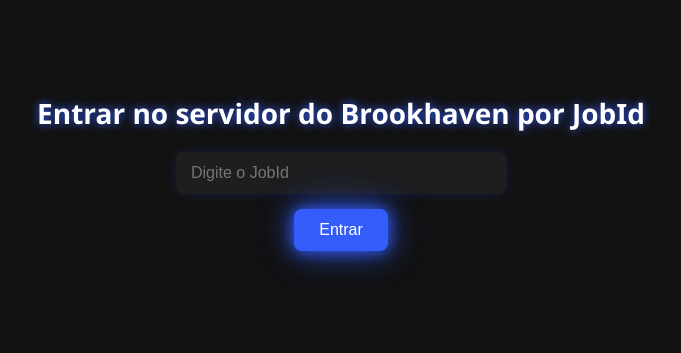
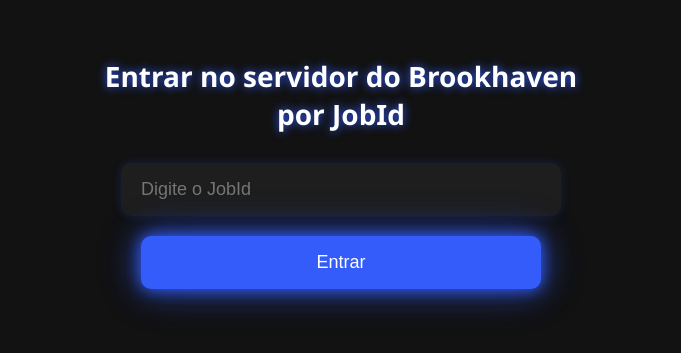
Before and after one commit to contateste8/site-test, a plain HTML site: page index.html in a window 1280 px wide. Shown: the part 239-592 px from the top of the page, without its empty margins (299-980 px from the left). Drawn offline with Linux system fonts and the light colour scheme.

Commit message:
Update index.html

```diff
--- a/index.html
+++ b/index.html
@@ -2,6 +2,7 @@
 <html lang="pt-BR">
 <head>
   <meta charset="UTF-8">
+  <meta name="viewport" content="width=device-width, initial-scale=1.0">
   <title>Entrar no servidor do Brookhaven</title>
   <style>
     body {
@@ -14,22 +15,26 @@
       justify-content: center;
       height: 100vh;
       margin: 0;
+      padding: 20px;
+      box-sizing: border-box;
     }
 
     h2 {
-      margin-bottom: 20px;
+      margin-bottom: 30px;
       font-size: 28px;
+      text-align: center;
       text-shadow: 0 0 10px #335cfb;
     }
 
     input[type="text"] {
-      padding: 12px 15px;
+      padding: 16px 20px;
       border: none;
-      border-radius: 8px;
-      width: 300px;
+      border-radius: 10px;
+      width: 100%;
+      max-width: 400px;
       background-color: #1e1e1e;
       color: #ffffff;
-      font-size: 16px;
+      font-size: 18px;
       box-shadow: 0 0 10px rgba(51, 92, 251, 0.2);
       outline: none;
       transition: 0.3s;
@@ -40,33 +45,35 @@
     }
 
     button {
-      margin-top: 15px;
-      padding: 12px 25px;
-      font-size: 16px;
+      margin-top: 20px;
+      padding: 16px 25px;
+      font-size: 18px;
       border: none;
-      border-radius: 8px;
+      border-radius: 10px;
       background: #335cfb;
       color: #fff;
       cursor: pointer;
       transition: 0.4s;
+      width: 100%;
+      max-width: 400px;
       box-shadow: 0 0 15px #335cfb, 0 0 30px #335cfb88, 0 0 45px #335cfb55;
     }
 
     button:hover {
-      transform: scale(1.05);
+      transform: scale(1.03);
       box-shadow: 0 0 25px #335cfb, 0 0 40px #335cfbaa, 0 0 60px #335cfb88;
     }
   </style>
 </head>
 <body>
-  <h2>Entrar no servidor do Brookhaven por JobId</h2>
+  <h2>Entrar no servidor do Brookhaven<br>por JobId</h2>
   <input type="text" id="jobIdInput" placeholder="Digite o JobId" />
   <button onclick="entrarNoServidor()">Entrar</button>
 
   <script>
     function entrarNoServidor() {
       const jobId = document.getElementById('jobIdInput').value.trim();
-      const placeId = '4924922222'; // ID do Brookhaven
+      const placeId = '4924922222'; // Brookhaven
       if (jobId) {
         const link = `roblox://placeID=${placeId}&gameInstanceId=${jobId}`;
         window.location.href = link;
```
